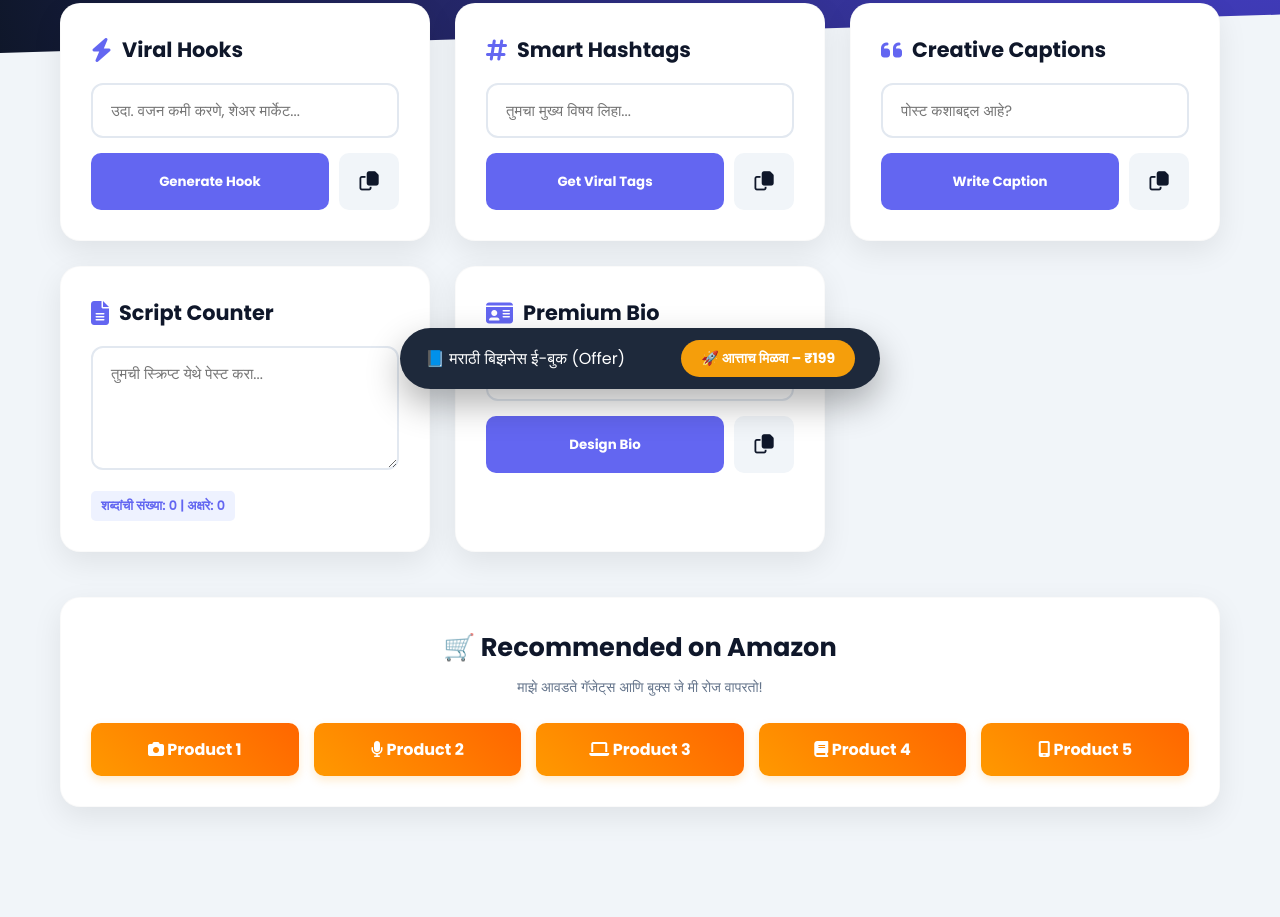
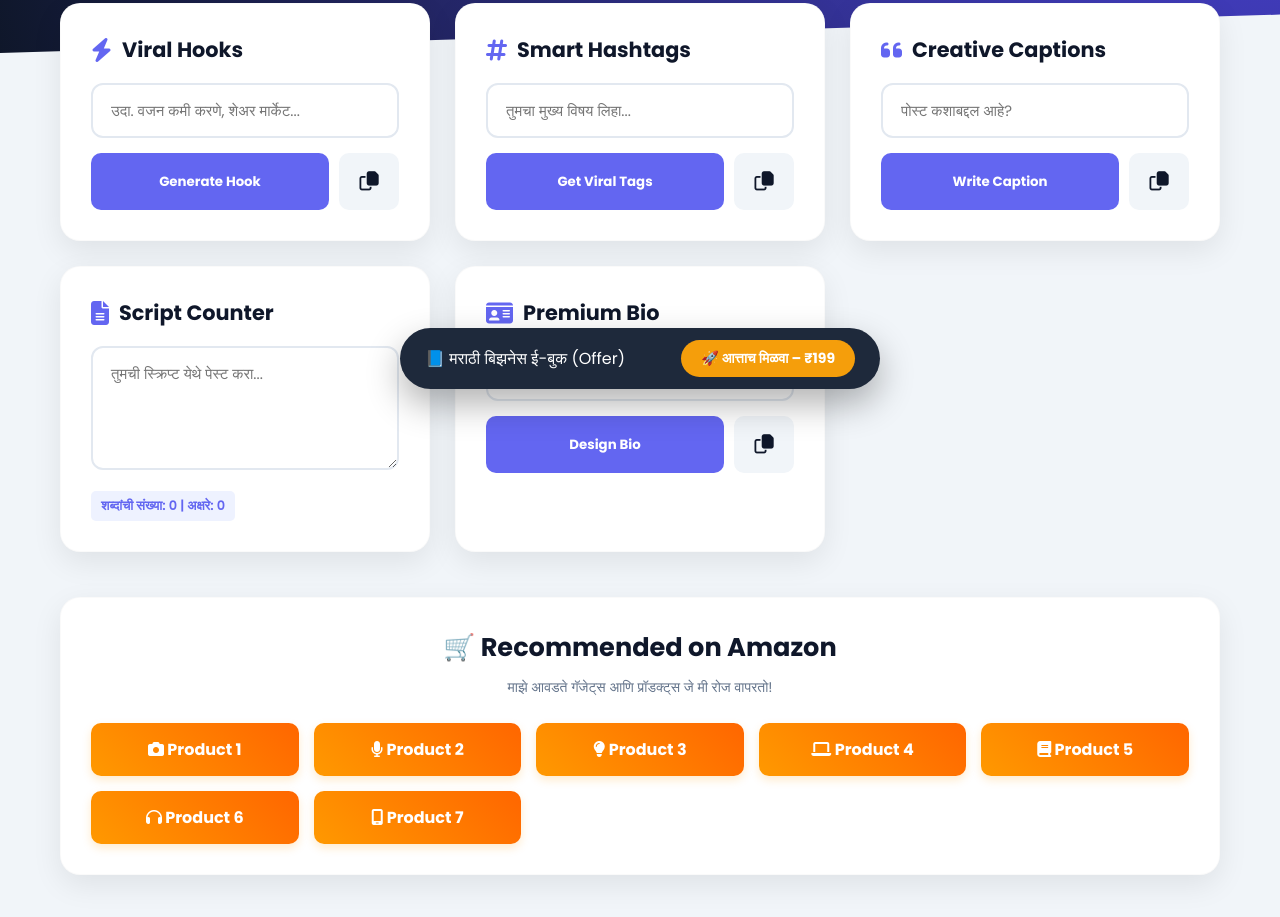
Before and after one commit to rameshphad160-coder/toolxrp, a plain HTML site: page index.html in a window 1280 px wide. Shown: the part 396-1313 px from the top of the page. Drawn offline with Linux system fonts and the light colour scheme.

Commit message:
Update index.html

```diff
--- a/index.html
+++ b/index.html
@@ -68,7 +68,7 @@
             border-radius: 20px;
             box-shadow: 0 10px 30px rgba(0,0,0,0.08);
             text-align: center;
-            grid-column: 1 / -1; /* This makes it span full width in the grid */
+            grid-column: 1 / -1;
             border: 1px solid rgba(0,0,0,0.02);
             margin-top: 20px;
         }
@@ -172,16 +172,17 @@
 
         <div class="affiliate-box">
             <h2>🛒 Recommended on Amazon</h2>
-            <p style="color: #64748b; font-size: 14px;">माझे आवडते गॅजेट्स आणि बुक्स जे मी रोज वापरतो!</p>
+            <p style="color: #64748b; font-size: 14px;">माझे आवडते गॅजेट्स आणि प्रॉडक्ट्स जे मी रोज वापरतो!</p>
 
             <div class="affiliate-links">
-                <a href="https://amzn.to/4ckL0su" target="_blank" class="affiliate-btn"><i class="fa-solid fa-camera"></i> Product 1</a>
-                <a href="https://amzn.to/4rygC2n" target="_blank" class="affiliate-btn"><i class="fa-solid fa-microphone"></i> Product 2</a>
-                <a href="https://amzn.to/link3" target="_blank" class="affiliate-btn"><i class="fa-solid fa-laptop"></i> Product 3</a>
-                <a href="https://amzn.to/link4" target="_blank" class="affiliate-btn"><i class="fa-solid fa-book"></i> Product 4</a>
-                <a href="https://amzn.to/link5" target="_blank" class="affiliate-btn"><i class="fa-solid fa-mobile-screen"></i> Product 5</a>
-
-                </div>
+                <a href="https://amzn.to/4ch0Zrv" target="_blank" class="affiliate-btn"><i class="fa-solid fa-camera"></i> Product 1</a>
+                <a href="https://amzn.to/4sap5Zw" target="_blank" class="affiliate-btn"><i class="fa-solid fa-microphone"></i> Product 2</a>
+                <a href="https://amzn.to/4smderE" target="_blank" class="affiliate-btn"><i class="fa-solid fa-lightbulb"></i> Product 3</a>
+                <a href="https://amzn.to/4bduLwa" target="_blank" class="affiliate-btn"><i class="fa-solid fa-laptop"></i> Product 4</a>
+                <a href="https://amzn.to/4qYB8bl" target="_blank" class="affiliate-btn"><i class="fa-solid fa-book"></i> Product 5</a>
+                <a href="https://amzn.to/4tZ66To" target="_blank" class="affiliate-btn"><i class="fa-solid fa-headphones"></i> Product 6</a>
+                <a href="https://amzn.to/4qYK3d3" target="_blank" class="affiliate-btn"><i class="fa-solid fa-mobile-screen"></i> Product 7</a>
+            </div>
         </div>
 
     </main>
```
